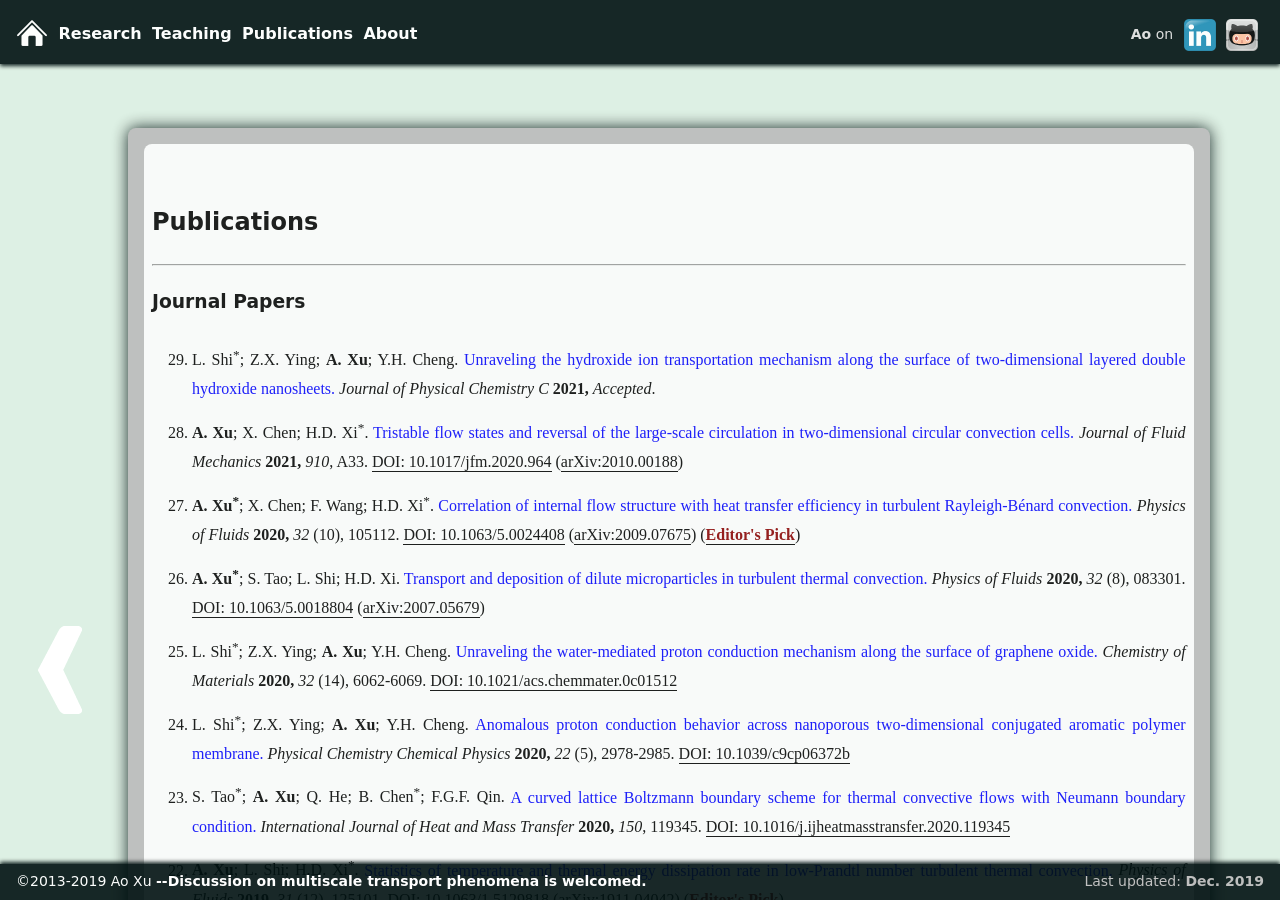
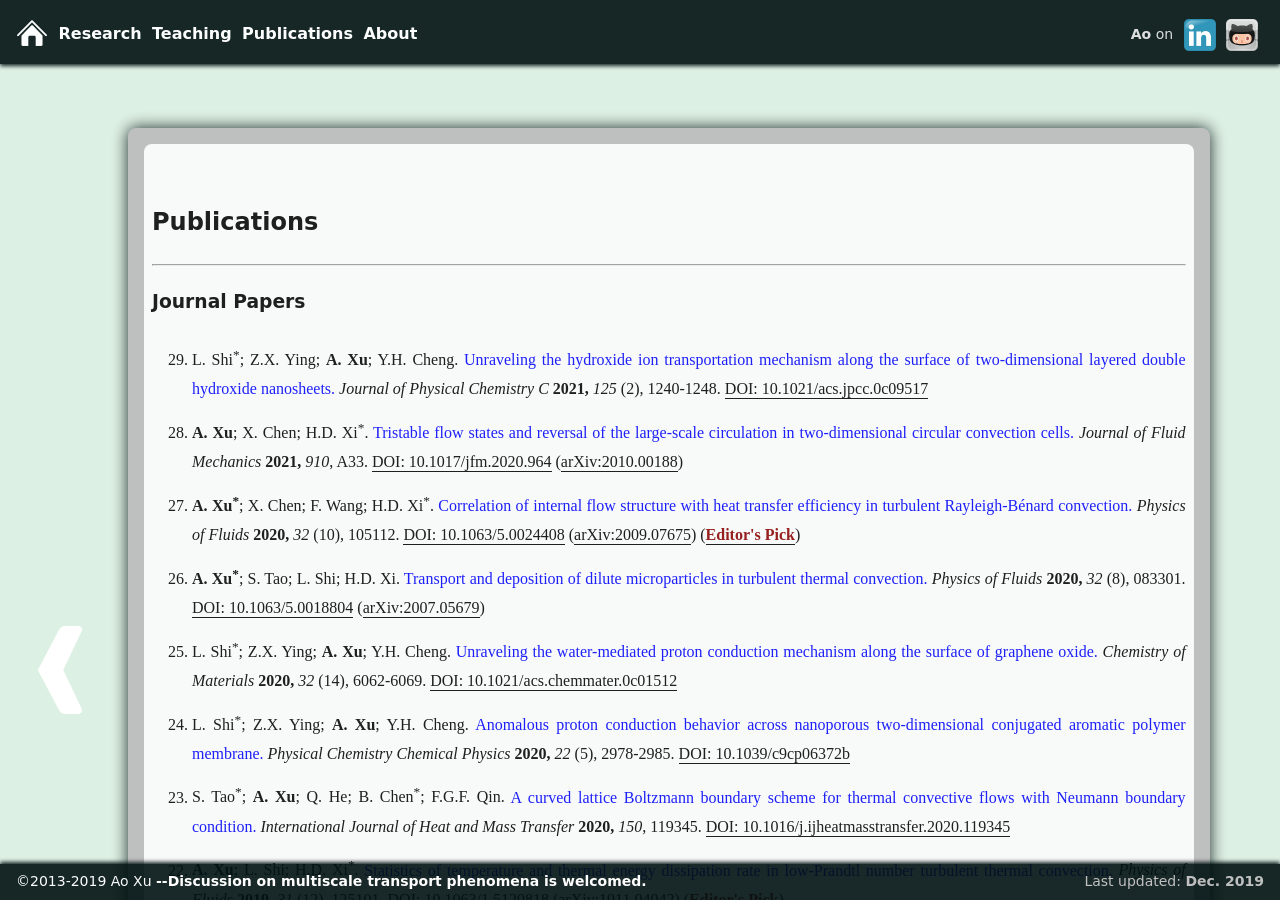
Before and after one commit to xuaoxiqi/xuaoxiqi.github.io, a Jekyll site: the page built from publications.html, in a window 1280 px wide and 900 px high. Built offline with Jekyll 4.4.1, drawn with Linux system fonts in a browser that asks for light colours; some web fonts are replaced.

Commit message:
update publication 29

```diff
--- a/publications.html
+++ b/publications.html
@@ -22,7 +22,8 @@ title: Publications
         <!--029-->
         <li class="liPublications">L. Shi<sup>*</sup>; Z.X. Ying; <b>A. Xu</b>; Y.H. Cheng.
         <a class="publications" href="./publications/029_JPCC2021.pdf">Unraveling the hydroxide ion transportation mechanism along the surface of two-dimensional layered double hydroxide nanosheets.</a>
-        <i>Journal of Physical Chemistry C</i> <b>2021,</b> <i>Accepted</i>.
+        <i>Journal of Physical Chemistry C</i> <b>2021,</b> <i>125</i> (2), 1240-1248.
+        <a href="https://doi.org/10.1021/acs.jpcc.0c09517" target="_blank">DOI: 10.1021/acs.jpcc.0c09517</a>
         </li>
 
         <!--028-->
```
Also changed, not shown: 3 other files.
